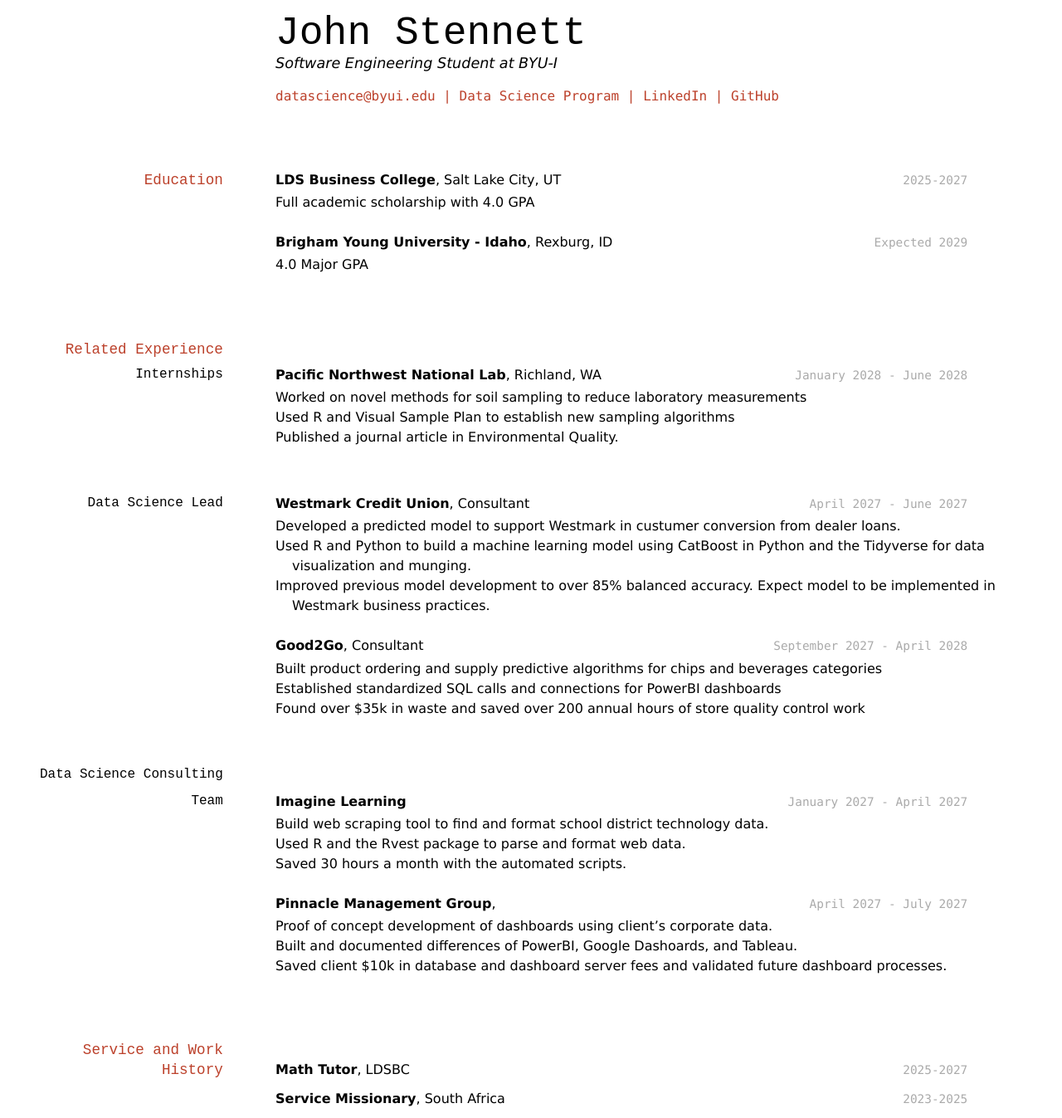
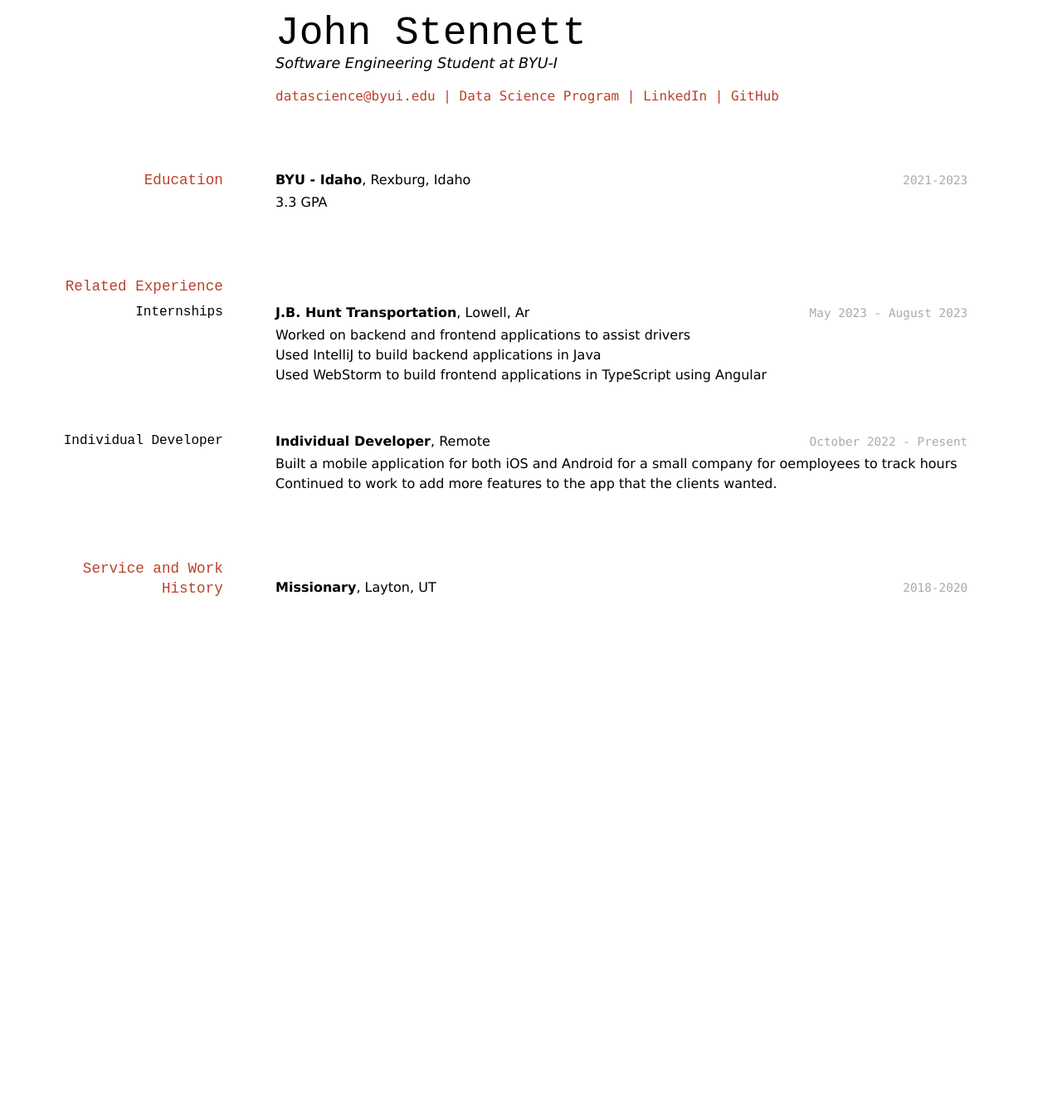
Before and after one commit to johnstennett24/stennett-resume, a Jekyll site: the page built from docs/index.md, in a window 1280 px wide. Shown: the whole page at 83% size. Built offline with Jekyll 4.4.1, drawn with Linux system fonts in a browser that asks for light colours; after the commit the page ends 900 px from its top, so only the background shows below that.

Commit message:
Update index.md

```diff
--- a/docs/index.md
+++ b/docs/index.md
@@ -9,7 +9,7 @@
 <div id="webaddress">
 <a href="datascience@byui.edu">datascience@byui.edu</a>
 | <a href="https://byuidatascience.github.io/development.html">Data Science Program</a>
-| <a href="https://www.linkedin.com/groups/13537407/">LinkedIn</a>
+| <a href="[https://www.linkedin.com/groups/13537407/">LinkedIn</a>
 | <a href="https://github.com/byuids-resumes">GitHub</a>
 </div>
 
@@ -17,70 +17,35 @@
 
 ## Education
 
-`2025-2027`
-__LDS Business College__, Salt Lake City, UT
+`2021-2023`
+__BYU - Idaho__, Rexburg, Idaho
 
-- Full academic scholarship with 4.0 GPA
-
-`Expected 2029`
-__Brigham Young University - Idaho__, Rexburg, ID
-
-- 4.0 Major GPA
-
+- 3.3 GPA
 
 ## Related Experience
 
 ### Internships
 
-`January 2028 - June 2028`
-__Pacific Northwest National Lab__, Richland, WA
+`May 2023 - August 2023`
+__J.B. Hunt Transportation__, Lowell, Ar
 
-- Worked on novel methods for soil sampling to reduce laboratory measurements
-- Used R and Visual Sample Plan to establish new sampling algorithms
-- Published a journal article in Environmental Quality.
+- Worked on backend and frontend applications to assist drivers
+- Used IntelliJ to build backend applications in Java
+- Used WebStorm to build frontend applications in TypeScript using Angular
 
-### Data Science Lead
+### Individual Developer
 
-`April 2027 - June 2027`
-__Westmark Credit Union__, Consultant
+`October 2022 - Present`
+__Individual Developer__, Remote
 
-- Developed a predicted model to support Westmark in custumer conversion from dealer loans.
-- Used R and Python to build a machine learning model using CatBoost in Python and the Tidyverse for data visualization and munging.
-- Improved previous model development to over 85% balanced accuracy. Expect model to be implemented in Westmark business practices.
-
-`September 2027 - April 2028`
-__Good2Go__, Consultant
-
-- Built product ordering and supply predictive algorithms for chips and beverages categories
-- Established standardized SQL calls and connections for PowerBI dashboards
-- Found over $35k in waste and saved over 200 annual hours of store quality control work
-
-### Data Science Consulting Team
-
-`January 2027 - April 2027`
-__Imagine Learning__
-
-- Build web scraping tool to find and format school district technology data.
-- Used R and the Rvest package to parse and format web data.
-- Saved 30 hours a month with the automated scripts.
-
-`April 2027 - July 2027`
-__Pinnacle Management Group__,
-
-- Proof of concept development of dashboards using client's corporate data.
-- Built and documented differences of PowerBI, Google Dashoards, and Tableau.
-- Saved client $10k in database and dashboard server fees and validated future dashboard processes.
+- Built a mobile application for both iOS and Android for a small company for oemployees to track hours
+- Continued to work to add more features to the app that the clients wanted.
 
 
 ## Service and Work History
 
-`2025-2027`
-__Math Tutor__, LDSBC
-
-
-`2023-2025`
-__Service Missionary__, South Africa
-
+`2018-2020`
+__Missionary__, Layton, UT
 
 
 <!-- ### Footer
```
